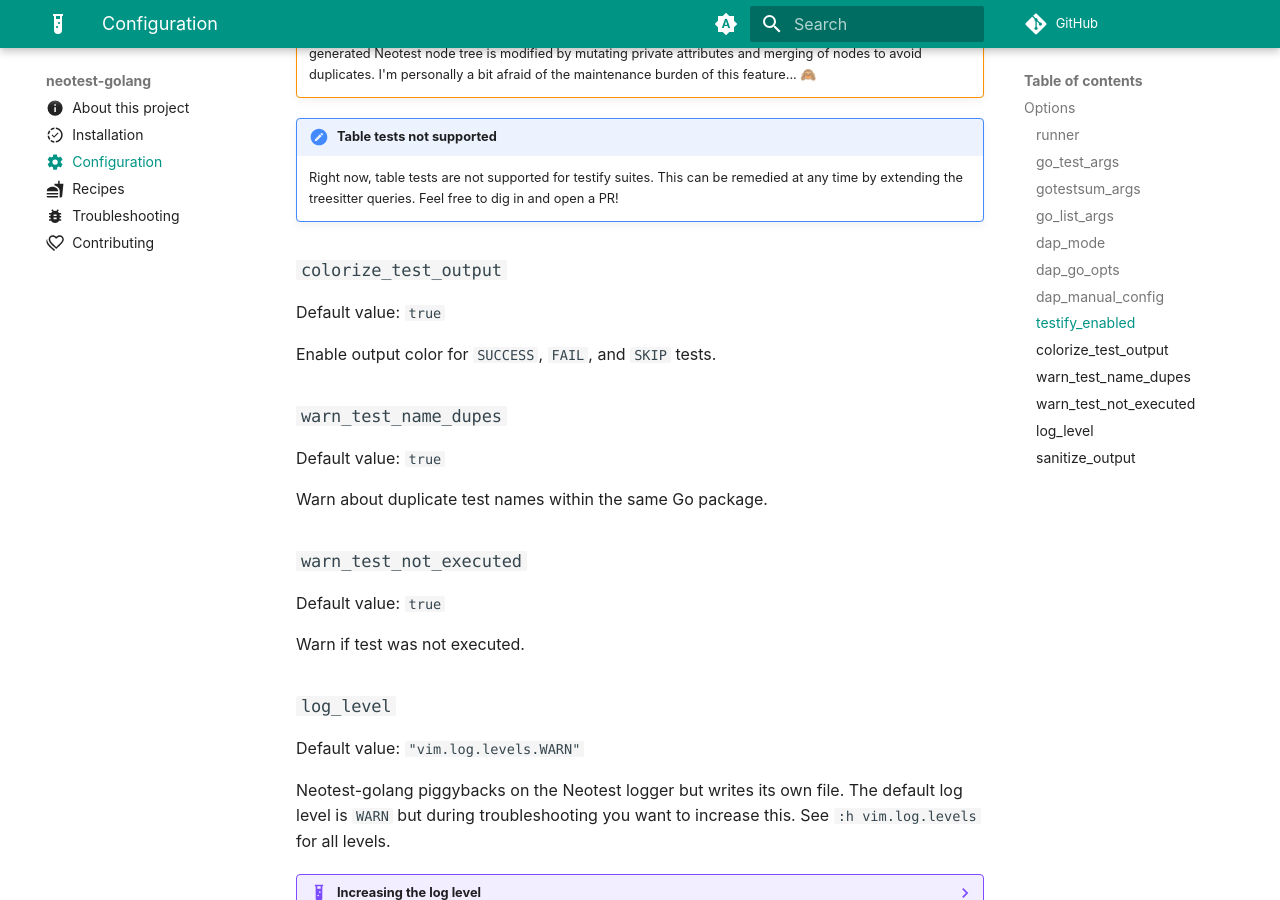
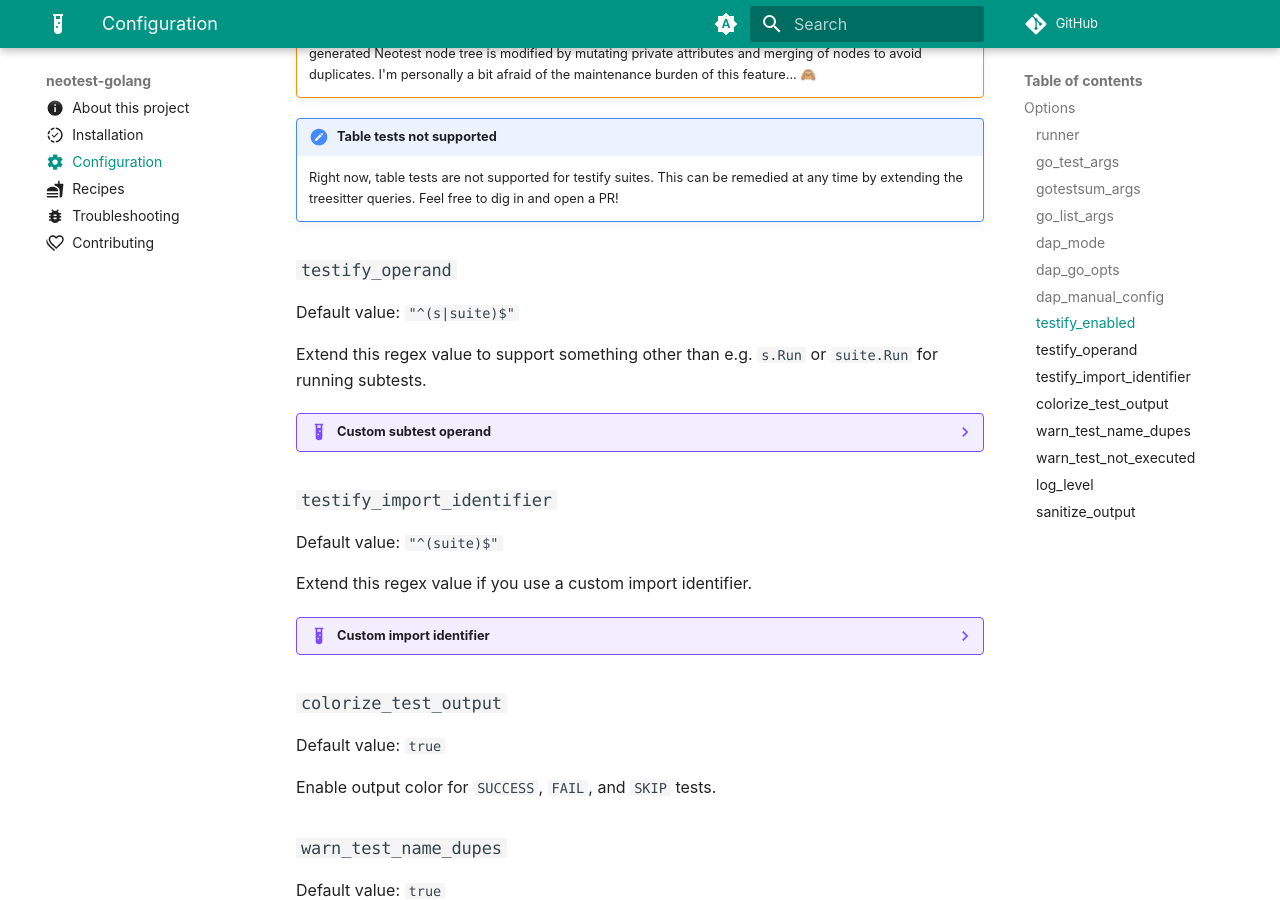
Before and after one commit to fredrikaverpil/neotest-golang, an MkDocs documentation site: the page built from docs/config.md, in a window 1280 px wide and 900 px high, scrolled down 2885 px. Built offline with MkDocs 1.6.1 and Material for MkDocs 9.7.7, drawn with Linux system fonts in a browser that asks for light colours; comment, search, counter and statistics services are not loaded.

Commit message:
feat: optional regex for testify operand and import identifier (#291)

````diff
--- a/docs/config.md
+++ b/docs/config.md
@@ -160,6 +160,51 @@ Enable support for [testify](https://github.com/stretchr/testify) suites.
     remedied at any time by extending the treesitter queries. Feel free to dig in
     and open a PR!
 
+### `testify_operand`
+
+Default value: `"^(s|suite)$"`
+
+Extend this regex value to support something other than e.g. `s.Run` or
+`suite.Run` for running subtests.
+
+??? example "Custom subtest operand"
+
+    If `x` is used as operand for the `Run` method, you must set this option
+    and extend the regex.
+
+    ```go
+    func (x *TestSuite) TestFoo() {
+        x.Run("foo", func() {
+            ...
+        })
+    }
+    ```
+
+    ```lua
+    opts = { testify_operand = "^(s|suite|x)$" }
+    ```
+
+### `testify_import_identifier`
+
+Default value: `"^(suite)$"`
+
+Extend this regex value if you use a custom import identifier.
+
+??? example "Custom import identifier"
+
+    If `suite` is available under the import identifier `testifysuite`,
+    you need to set this option and extend the regex.
+
+    ```go
+    import (
+        testifysuite "github.com/stretchr/testify/suite"
+    )
+    ```
+
+    ```lua
+    opts = { testify_import_identifier = "^(suite|testifysuite)$" }
+    ```
+
 ### `colorize_test_output`
 
 Default value: `true`
````
Also changed, not shown: 4 other files.
